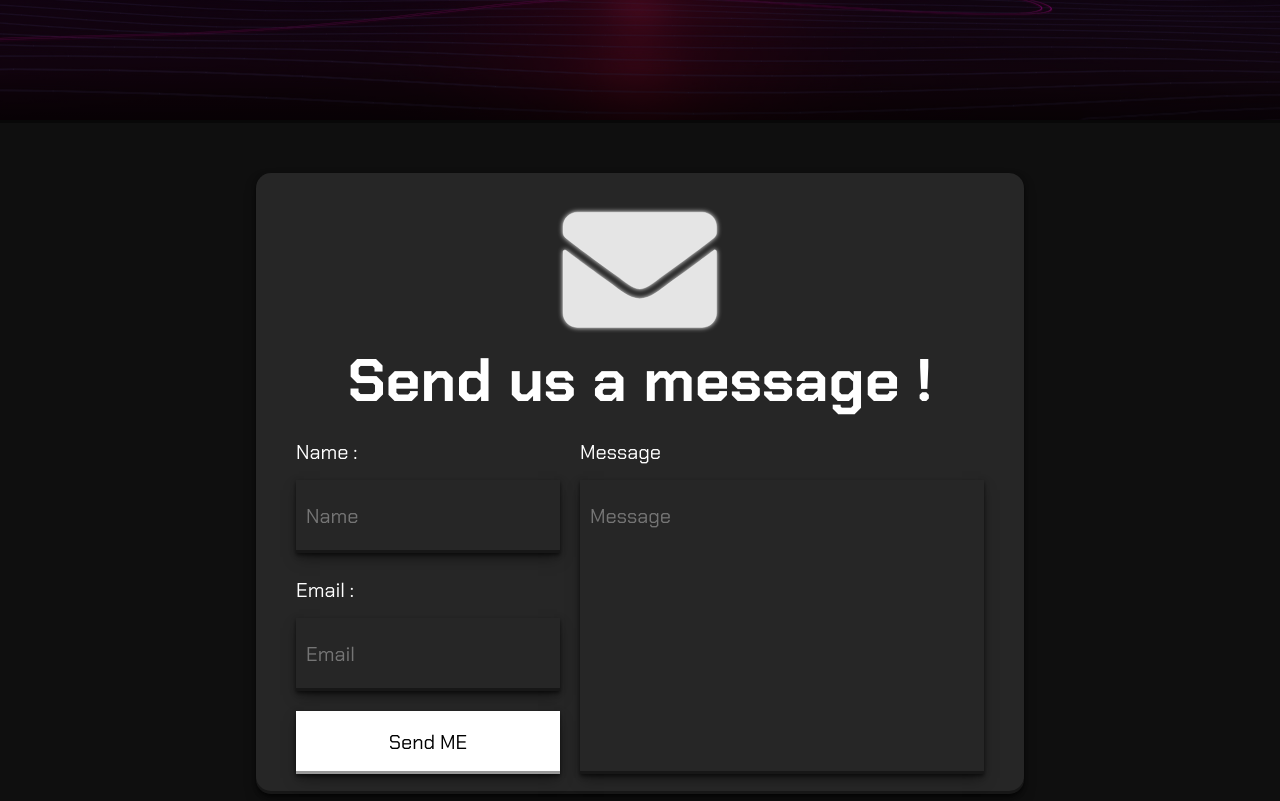
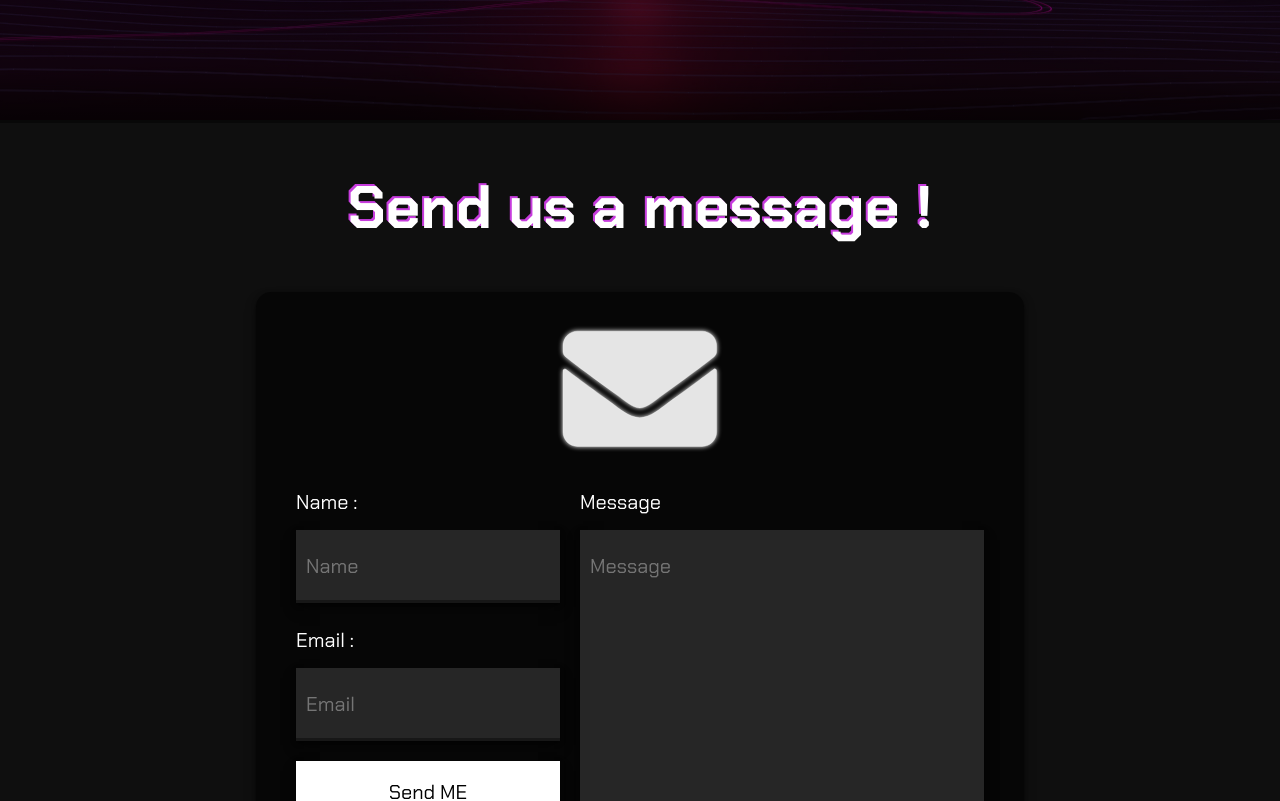
Before and after one commit to MilyB33/gamesite, a Next.js app: page /contact in a window 1280 px wide. Shown: the part 420-1221 px from the top of the page. Built offline with nearby package versions, Linux system fonts and the light colour scheme.

Commit message:
fix: some small text fixes

```diff
--- a/components/Button/FormButton.jsx
+++ b/components/Button/FormButton.jsx
@@ -14,7 +14,7 @@ const StyledButton = styled(Button)`
 
   &:hover {
     color: ${getColor('clr-light-100')};
-    background: ${getColor('clr-dark-300')};
+    background: ${getColor('clr-additional-200')};
   }
 `;
 
--- a/components/ContactForm/index.jsx
+++ b/components/ContactForm/index.jsx
@@ -17,7 +17,7 @@ const Form = styled.form`
     rgba(0, 0, 0, 0.5) 0px 7px 13px -3px,
     rgba(0, 0, 0, 0.4) 0px -3px 0px inset;
   font-size: 2rem;
-  background: ${getColor('clr-dark-300')};
+  background: ${getColor('clr-dark-200')};
   border-radius: 15px;
 
   @media (max-width: ${getMedias('laptop')}) {
@@ -52,10 +52,6 @@ const IconWrapper = styled.div`
     filter: drop-shadow(var(--shadow));
   }
 
-  & > h2 {
-    margin: 0 auto;
-  }
-
   @media (max-width: ${getMedias('tablet')}) {
     grid-column: initial;
   }
@@ -72,7 +68,6 @@ const ContactForm = () => {
     <Form onSubmit={onSubmit}>
       <IconWrapper>
         <FontAwesomeIcon icon={faEnvelope} />
-        <h2>Send us a message !</h2>
       </IconWrapper>
 
       <Input
--- a/components/Views/ContactView.jsx
+++ b/components/Views/ContactView.jsx
@@ -4,6 +4,8 @@ import ContactForm from '../ContactForm';
 const ContactView = () => {
   return (
     <ContactWrapper>
+      <h2>Send us a message !</h2>
+
       <ContactForm />
     </ContactWrapper>
   );
--- a/components/Views/Views.styles.jsx
+++ b/components/Views/Views.styles.jsx
@@ -32,8 +32,15 @@ const GameGrid = styled.section`
 `;
 
 const ContactWrapper = styled.main`
+  display: grid;
+  gap: 5rem;
   padding: 5rem 0;
   background: ${getColor('clr-dark-200')};
+
+  & > h2 {
+    margin: 0 auto;
+    text-shadow: -2px -2px 0 rgb(199 60 221);
+  }
 `;
 
 export { GamesPageWrapper, GameGrid, ContactWrapper };
```
Also changed, not shown: components/Platforms/Platforms.styles.jsx (+6 -1 lines).
